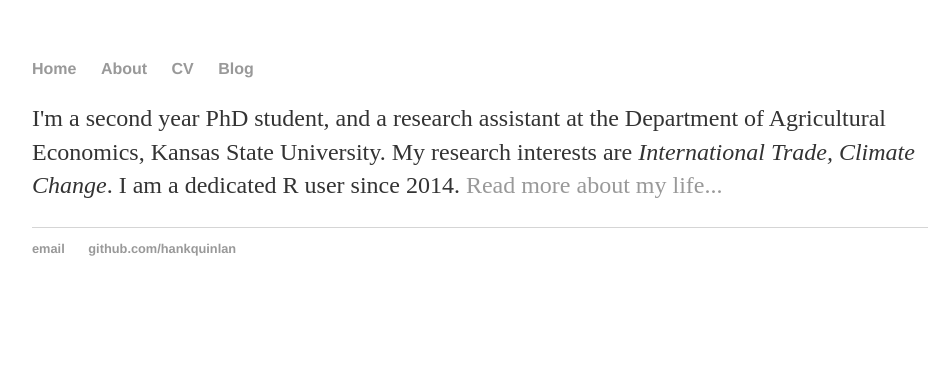
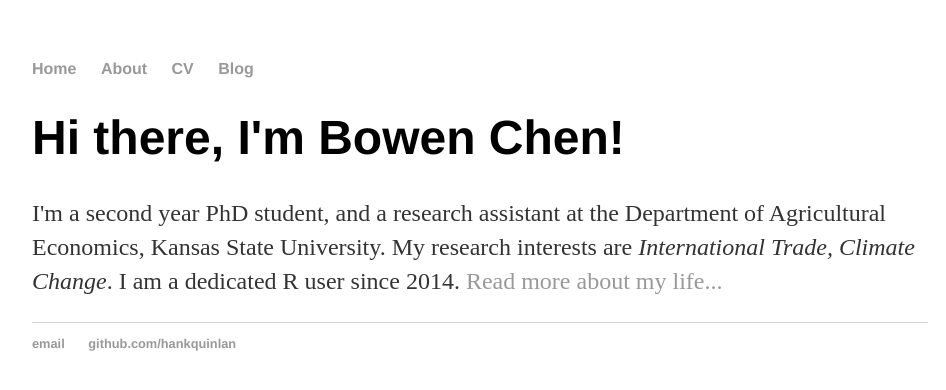
Before and after one commit to cbw1243/bwchen.github.io, a Jekyll site: the page built from index.html, in a window 1280 px wide. Shown: the top 390 px of the page, without its empty margins (160-1106 px from the left). Built offline with Jekyll 4.4.1, drawn with Linux system fonts in a browser that asks for light colours.

Commit message:
Update index.html

```diff
--- a/index.html
+++ b/index.html
@@ -3,6 +3,7 @@ layout: default
 title: Bowen Chen
 ---
 <div class="blurb">
+   <h1>Hi there, I'm Bowen Chen!</h1>
 <p>I'm a second year PhD student, and a research assistant at the Department of Agricultural Economics, Kansas State University.
    My research interests are <em>International Trade, Climate Change</em>. I am a dedicated R user since 2014. <a href="/about">Read more about my life...</a></p>
   </div><!-- /.blurb -->
```
